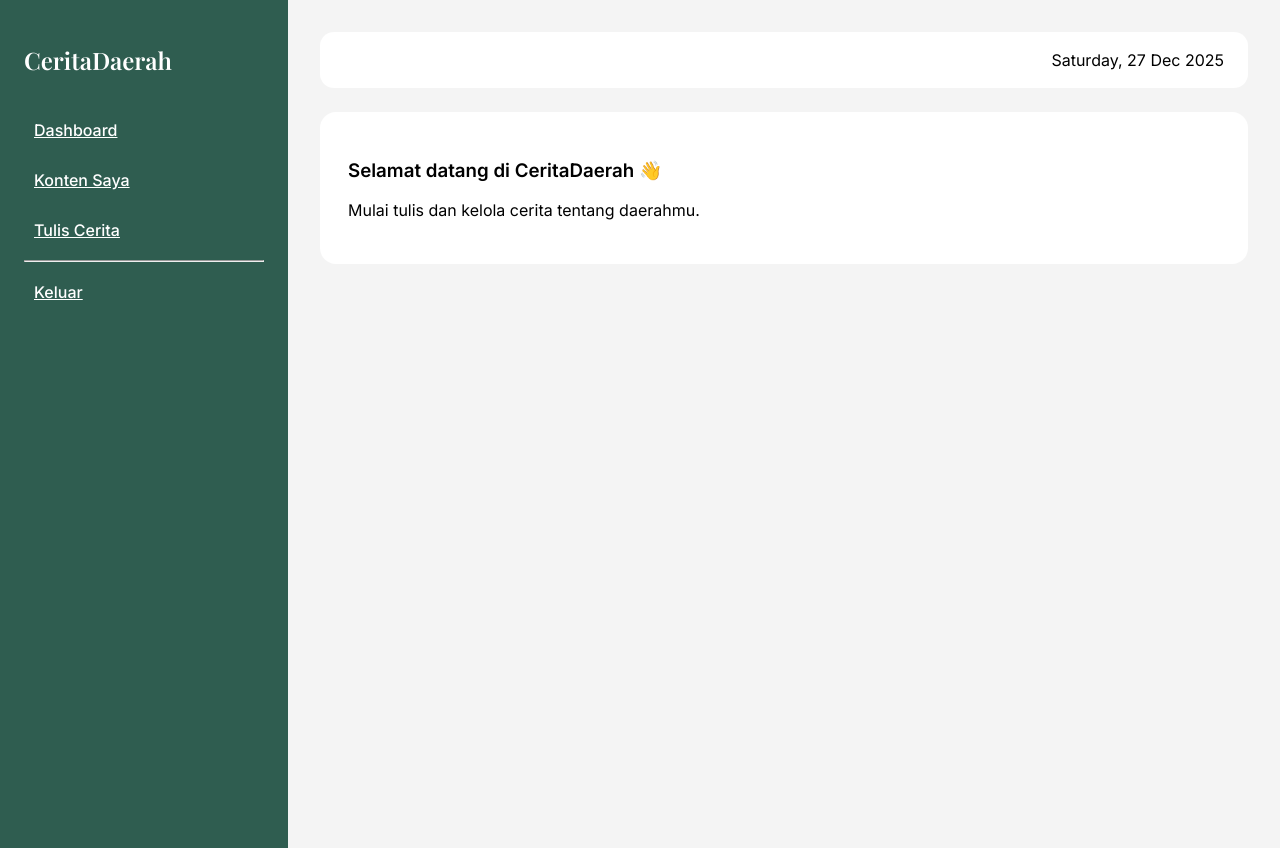
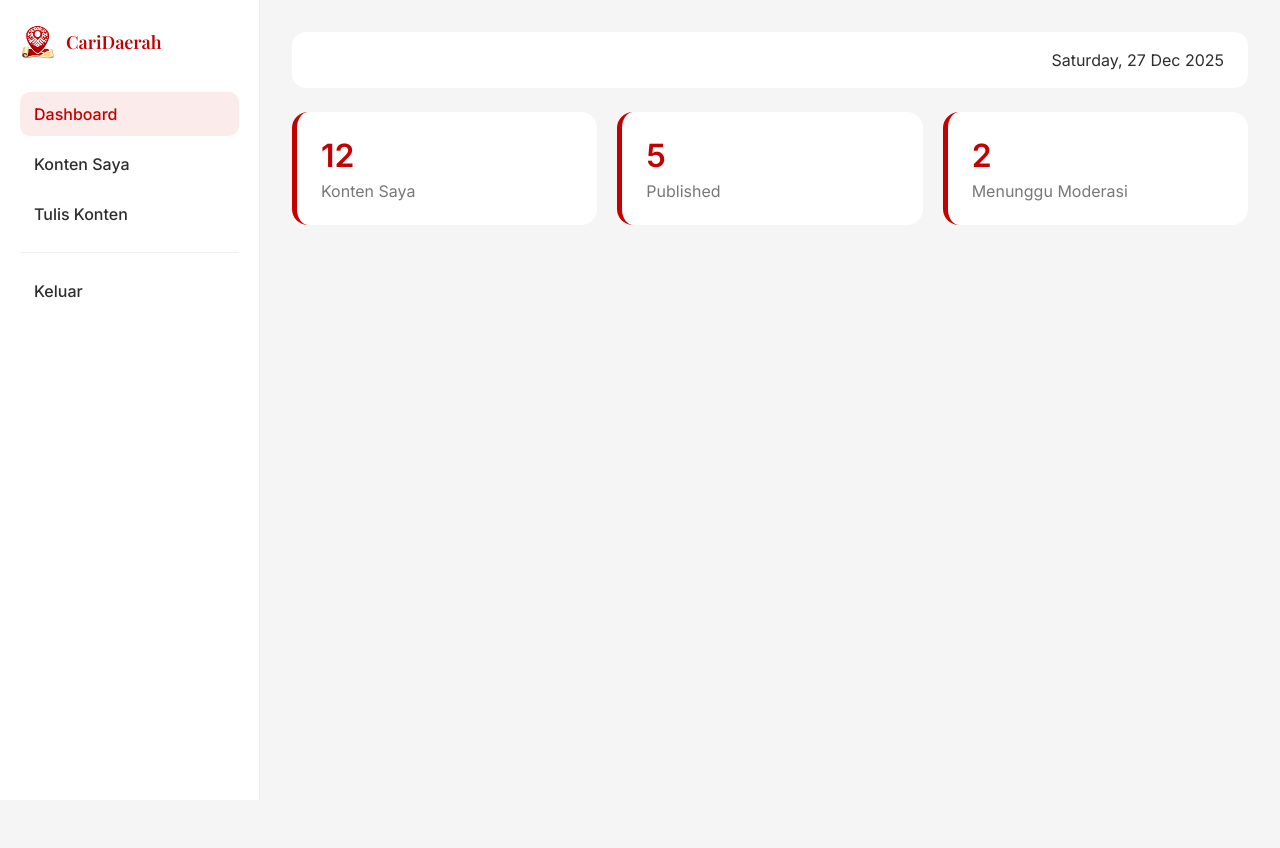
Before and after one commit to youhunt/cari-daerah, a CodeIgniter 4 app: the page made by app/Views/dashboard/index.php in a window 1280 px wide. After the commit the page ends 298 px from the top, so only its background shows below. Run offline with PHP 8.4 and a stand-in for CodeIgniter, Linux system fonts and the light colour scheme; the template is opened without the code that fills it, so the values that code supplies are empty; some libraries are stand-ins or nearby versions.

Commit message:
update landing page, layouts

```diff
--- a/app/Config/Validation.php
+++ b/app/Config/Validation.php
@@ -25,6 +25,7 @@ class Validation extends BaseConfig
         FormatRules::class,
         FileRules::class,
         CreditCardRules::class,
+        \Myth\Auth\Authentication\Passwords\ValidationRules::class,
     ];
 
     /**
--- a/app/Views/dashboard/index.php
+++ b/app/Views/dashboard/index.php
@@ -1,9 +1,19 @@
 <?= $this->extend('layouts/dashboard') ?>
 <?= $this->section('content') ?>
 
-<div class="card">
-    <h3>Selamat datang di CeritaDaerah 👋</h3>
-    <p>Mulai tulis dan kelola cerita tentang daerahmu.</p>
+<div class="grid-3">
+    <div class="stat">
+        <h2>12</h2>
+        <p>Konten Saya</p>
+    </div>
+    <div class="stat">
+        <h2>5</h2>
+        <p>Published</p>
+    </div>
+    <div class="stat">
+        <h2>2</h2>
+        <p>Menunggu Moderasi</p>
+    </div>
 </div>
 
 <?= $this->endSection() ?>
--- a/app/Views/layouts/dashboard.php
+++ b/app/Views/layouts/dashboard.php
@@ -3,44 +3,92 @@
 
 <head>
     <meta charset="UTF-8">
-    <title><?= esc($title ?? 'Dashboard · CeritaDaerah') ?></title>
+    <title><?= esc($title ?? 'Dashboard · CariDaerah') ?></title>
     <meta name="viewport" content="width=device-width, initial-scale=1">
 
+    <!-- Favicon -->
+    <link rel="icon" href="/assets/favicon/favicon.ico" sizes="any">
+    <link rel="icon" type="image/svg+xml" href="/assets/favicon/favicon.svg">
+    <link rel="apple-touch-icon" href="/assets/favicon/apple-touch-icon.png">
+    <link rel="manifest" href="/assets/favicon/site.webmanifest">
+    <meta name="theme-color" content="#C40000">
+
+    <!-- Google Fonts -->
     <link href="https://fonts.googleapis.com/css2?family=Inter:wght@400;500;600&family=Playfair+Display:wght@600&display=swap" rel="stylesheet">
 
     <style>
+        :root {
+            --primary: #C40000;
+            --primary-dark: #8B0000;
+            --bg: #F5F5F5;
+            --card: #FFFFFF;
+            --text: #2E2E2E;
+            --muted: #777;
+        }
+
+        * {
+            box-sizing: border-box;
+        }
+
         body {
             margin: 0;
             font-family: 'Inter', sans-serif;
-            background: #F4F4F4;
+            background: var(--bg);
+            color: var(--text);
             display: flex;
+            min-height: 100vh;
         }
 
         /* SIDEBAR */
         .sidebar {
-            width: 240px;
-            background: #2F5D50;
-            color: #fff;
-            min-height: 100vh;
-            padding: 24px;
+            width: 260px;
+            background: var(--card);
+            border-right: 1px solid #eee;
+            padding: 24px 20px;
+            display: flex;
+            flex-direction: column;
         }
 
-        .sidebar h2 {
-            font-family: 'Playfair Display', serif;
+        .sidebar-brand {
+            display: flex;
+            align-items: center;
+            gap: 10px;
             margin-bottom: 32px;
         }
 
-        .sidebar a {
-            display: block;
-            padding: 12px 10px;
-            border-radius: 8px;
-            margin-bottom: 6px;
-            color: #fff;
-            font-weight: 500;
+        .sidebar-brand img {
+            height: 36px;
         }
 
-        .sidebar a:hover {
-            background: rgba(255, 255, 255, .15);
+        .sidebar-brand span {
+            font-family: 'Playfair Display', serif;
+            font-size: 18px;
+            font-weight: 600;
+            color: var(--primary);
+        }
+
+        .sidebar nav a {
+            display: flex;
+            align-items: center;
+            gap: 10px;
+            padding: 12px 14px;
+            border-radius: 10px;
+            color: var(--text);
+            font-weight: 500;
+            margin-bottom: 6px;
+            text-decoration: none;
+        }
+
+        .sidebar nav a.active,
+        .sidebar nav a:hover {
+            background: rgba(196, 0, 0, 0.08);
+            color: var(--primary);
+        }
+
+        .sidebar hr {
+            border: none;
+            border-top: 1px solid #eee;
+            margin: 16px 0;
         }
 
         /* MAIN */
@@ -50,7 +98,7 @@
         }
 
         .header {
-            background: #fff;
+            background: var(--card);
             padding: 18px 24px;
             border-radius: 14px;
             margin-bottom: 24px;
@@ -59,47 +107,95 @@
             align-items: center;
         }
 
-        .card {
-            background: #fff;
-            padding: 28px;
-            border-radius: 16px;
+        .header .user {
+            display: flex;
+            flex-direction: column;
         }
 
-        /* FORM */
-        label {
-            display: block;
-            margin-top: 16px;
-            font-weight: 500;
+        .header .user strong {
+            font-size: 14px;
         }
 
-        input,
-        textarea,
-        select {
-            width: 100%;
-            margin-top: 6px;
-            padding: 12px 14px;
-            border-radius: 10px;
-            border: 1px solid #ddd;
-            font-family: inherit;
+        .header .user span {
+            font-size: 12px;
+            color: var(--muted);
         }
 
-        textarea {
-            resize: vertical;
+        .card {
+            background: var(--card);
+            border-radius: 16px;
+            padding: 24px;
         }
 
-        button {
-            margin-top: 24px;
-            background: #8B5E34;
-            color: #fff;
-            border: none;
-            padding: 12px 26px;
-            border-radius: 30px;
-            font-weight: 500;
-            cursor: pointer;
+        /* GRID & STATS */
+        .grid-3 {
+            display: grid;
+            grid-template-columns: repeat(3, 1fr);
+            gap: 20px;
         }
 
-        button:hover {
-            background: #704727;
+        .stat {
+            padding: 24px;
+            border-radius: 16px;
+            background: var(--card);
+            border-left: 5px solid var(--primary);
+        }
+
+        .stat h2 {
+            margin: 0;
+            font-size: 32px;
+            color: var(--primary);
+        }
+
+        .stat p {
+            margin: 6px 0 0;
+            color: var(--muted);
+        }
+
+        /* TABLE */
+        table {
+            width: 100%;
+            border-collapse: collapse;
+        }
+
+        th,
+        td {
+            padding: 12px;
+            border-bottom: 1px solid #eee;
+            text-align: left;
+            font-size: 14px;
+        }
+
+        th {
+            color: var(--muted);
+            font-weight: 600;
+        }
+
+        /* BUTTON */
+        .btn {
+            display: inline-block;
+            padding: 10px 18px;
+            border-radius: 999px;
+            background: var(--primary);
+            color: #fff;
+            font-size: 14px;
+            font-weight: 500;
+            text-decoration: none;
+        }
+
+        .btn:hover {
+            background: var(--primary-dark);
+        }
+
+        /* RESPONSIVE */
+        @media (max-width: 900px) {
+            .sidebar {
+                display: none;
+            }
+
+            .grid-3 {
+                grid-template-columns: 1fr;
+            }
         }
     </style>
 </head>
@@ -108,34 +204,40 @@
 
     <!-- SIDEBAR -->
     <aside class="sidebar">
-        <h2>CeritaDaerah</h2>
+        <div class="sidebar-brand">
+            <img src="/assets/images/logo/logo.png" alt="CariDaerah">
+            <span>CariDaerah</span>
+        </div>
 
-        <a href="/dashboard">Dashboard</a>
+        <nav>
+            <a href="/dashboard" class="active">Dashboard</a>
             <a href="/konten">Konten Saya</a>
-        <a href="/konten/create">Tulis Cerita</a>
+            <a href="/konten/create">Tulis Konten</a>
 
             <?php if (in_groups('administrator')): ?>
                 <hr>
-            <a href="/admin/dashboard">Admin Dashboard</a>
                 <a href="/admin/moderasi">Moderasi</a>
+                <a href="/admin/users">Pengguna</a>
             <?php endif ?>
 
             <hr>
             <a href="/logout">Keluar</a>
+        </nav>
     </aside>
 
     <!-- MAIN -->
     <main class="main">
 
-        <div class="header">
-            <div>
-                <strong><?= user()->username ?></strong><br>
-                <small><?= implode(', ', user()->getGroups()) ?></small>
+        <header class="header">
+            <div class="user">
+                <strong><?= esc(user()->username) ?></strong>
+                <span><?= implode(', ', user()->getGroups()) ?></span>
             </div>
-            <div><?= date('l, d M Y') ?></div>
+            <div class="date">
+                <?= date('l, d M Y') ?>
             </div>
+        </header>
 
-        <!-- INI ISI HALAMAN -->
         <?= $this->renderSection('content') ?>
 
     </main>
```
Also changed, not shown: app/Views/landing.php (+8 -4 lines), app/Views/layouts/auth.php (+99 -26 lines), public/assets/favicon/site.webmanifest. Lines whose indentation alone changed are shown as unchanged.
